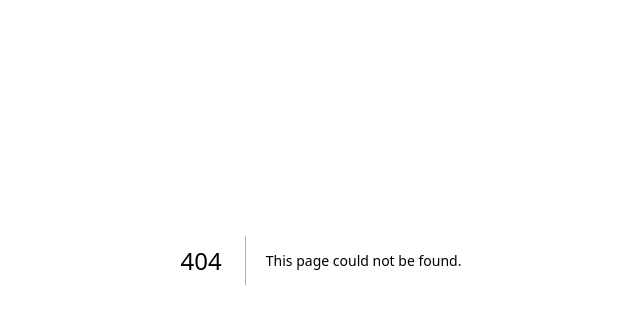
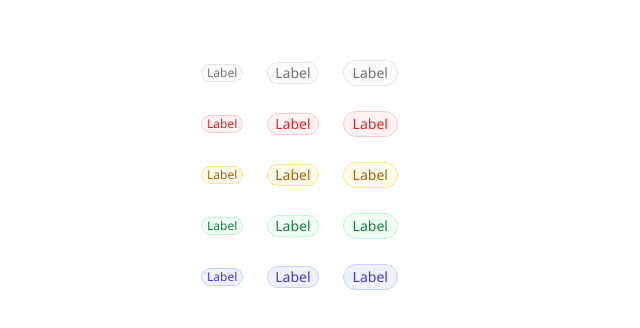
Before and after one commit to reshaditiya/gfe-projects, a Next.js app: page /badge in a window 1280 px wide. Before the commit this address had no page. Shown: the part 140-468 px from the top of the page, without its empty margins (319-959 px from the left). Built offline with nearby package versions, Linux system fonts and the light colour scheme.

Commit message:
feat(badge): component & stories created

```diff
--- /dev/null
+++ b/src/app/badge/page.tsx
@@ -0,0 +1,32 @@
+import { Badge, badgeVariantsConfig } from '@/components/ui/badge';
+
+export default function Page() {
+  const colors: Array<keyof typeof badgeVariantsConfig.color> = [
+    'neutral',
+    'error',
+    'warning',
+    'success',
+    'brand',
+  ];
+  const sizes: Array<keyof typeof badgeVariantsConfig.size> = [
+    'small',
+    'medium',
+    'large',
+  ];
+
+  return (
+    <main className="mt-50 flex min-h-screen justify-center">
+      <div className="flex w-60 flex-col items-start gap-6.25">
+        {colors.map((color) => (
+          <div key={color} className="flex items-center gap-6">
+            {sizes.map((size) => (
+              <Badge key={color + size} color={color} size={size}>
+                Label
+              </Badge>
+            ))}
+          </div>
+        ))}
+      </div>
+    </main>
+  );
+}
--- /dev/null
+++ b/src/components/ui/badge.tsx
@@ -0,0 +1,56 @@
+import * as React from 'react';
+import { Slot } from '@radix-ui/react-slot';
+import { cva, type VariantProps } from 'class-variance-authority';
+import { cn } from '@/lib/utils';
+
+const badgeVariantsConfig = {
+  color: {
+    neutral:
+      'border-gfe-line-primary bg-gfe-bg-neutral-subtle text-gfe-text-tertiary',
+    error:
+      'border-gfe-line-error-subtle bg-gfe-bg-error-subtle text-gfe-text-error',
+    warning:
+      'border-gfe-line-warning-subtle bg-gfe-bg-warning-subtle text-gfe-text-warning',
+    success:
+      'border-gfe-line-success bg-gfe-bg-success-subtle text-gfe-text-success',
+    brand:
+      'border-gfe-line-brand-subtle bg-gfe-bg-brand-subtle text-gfe-text-brand',
+  },
+  size: {
+    small: 'px-1.25 text-xs',
+    medium: 'px-1.75 text-sm',
+    large: 'px-2.25 py-0.5 text-sm',
+  },
+};
+
+const badgeVariants = cva(
+  'focus-visible:border-ring focus-visible:ring-ring/50 aria-invalid:ring-gfe-text-error/20 dark:aria-invalid:ring-gfe-text-error/40 aria-invalid:border-gfe-text-error inline-flex w-fit shrink-0 items-center justify-center gap-1 overflow-hidden rounded-2xl border whitespace-nowrap transition-[color,box-shadow] focus-visible:ring-[3px] [&>svg]:pointer-events-none [&>svg]:size-3',
+  {
+    variants: badgeVariantsConfig,
+    defaultVariants: {
+      color: 'neutral',
+      size: 'medium',
+    },
+  }
+);
+
+function Badge({
+  className,
+  color,
+  size,
+  asChild = false,
+  ...props
+}: React.ComponentProps<'span'> &
+  VariantProps<typeof badgeVariants> & { asChild?: boolean }) {
+  const Comp = asChild ? Slot : 'span';
+
+  return (
+    <Comp
+      data-slot="badge"
+      className={cn(badgeVariants({ color, size }), className)}
+      {...props}
+    />
+  );
+}
+
+export { Badge, badgeVariants, badgeVariantsConfig };
```
Also changed, not shown: 1 other file (tests, documents, lock files or other folders).
